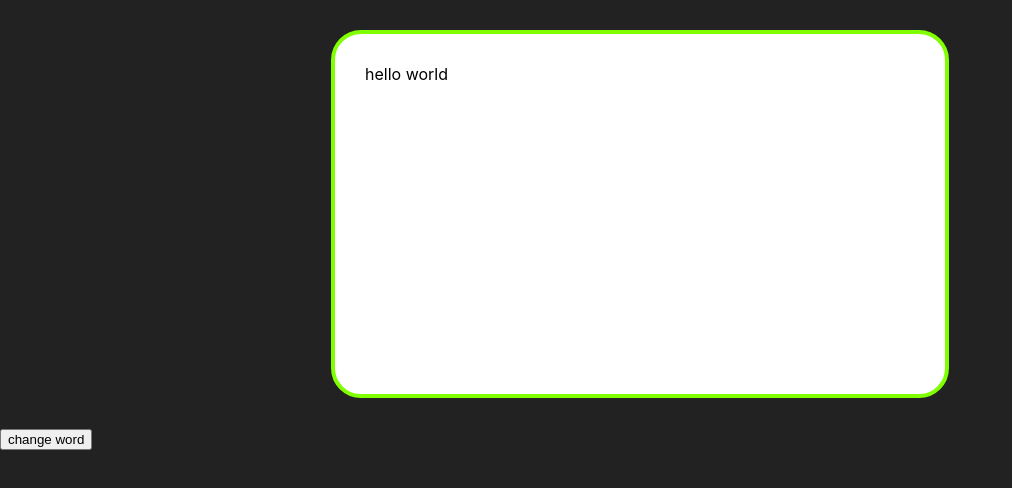
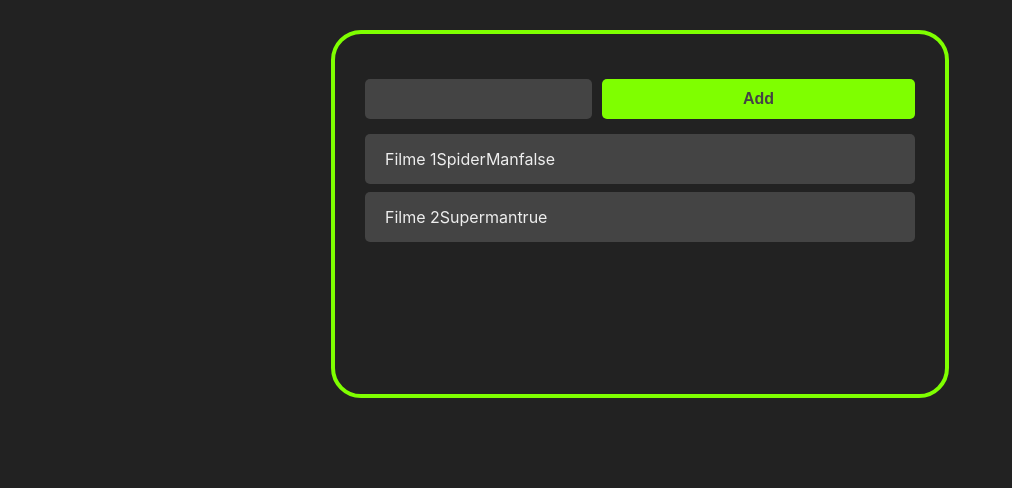
Before and after one commit to CarlosJunioor/curso-react, a React (Create React App) app: page / in a window 1280 px wide. Shown: the top 488 px of the page, without its empty margins (0-1012 px from the left). Built offline with nearby package versions, Linux system fonts and the light colour scheme.

Commit message:
react updt

```diff
--- a/src/App.css
+++ b/src/App.css
@@ -4,7 +4,6 @@
     margin: 30px auto;
     overflow:  auto;
     min-height: 300px;
-    background-color: white;
     border: 4px solid chartreuse;
     border-radius: 30px;
     padding: 30px;
--- a/src/App.js
+++ /dev/null
@@ -1,16 +0,0 @@
-import React, { useState } from 'react';
-import './App.css'
-
-const App = () => {
-  // let message = "Hello World!";
-  const [message, setMessage] = useState("hello world");
-
-  return (
-    <>
-    <div className="container">{message}</div>
-    <button onClick={() => setMessage("changed the word now !")}>change word</button>
-    </>
-  );
-}
-
-export default App;
--- /dev/null
+++ b/src/App.jsx
@@ -0,0 +1,34 @@
+import React, { useState } from 'react';
+import './App.css'
+import AddTask from './components/AddTask';
+import Tasks from './components/Tasks';
+
+const App = () => {
+  // let message = "Hello World!";
+  const [tasks, setTasks] = useState([
+    {
+      id: 'Filme 1',
+      title: 'SpiderMan',
+      completed: false,
+    },
+    {
+      id: 'Filme 2',
+      title: 'Superman',
+      completed: true,
+    }
+
+
+  ]); // this is where the magic happens
+
+  return (
+    <>
+    <div className="container">
+      <AddTask />
+      <Tasks tasks={tasks}/>
+
+      </div>
+    </>
+  );
+}
+
+export default App;
--- /dev/null
+++ b/src/components/AddTask.css
@@ -0,0 +1,21 @@
+.add-task-container {
+    margin: 15px 0;
+    width: 100%;
+    display: flex;
+}
+
+.add-task-input{
+    height: 40px;
+    padding: 0 10px;
+    border-radius: 5px;
+    border: none;
+    flex: 2;
+    background-color: #444;
+    color: #eee;
+    font-size: 16px;
+}
+
+.add-task-button-container{
+    margin-left: 10px;
+    flex: 1;
+}
--- /dev/null
+++ b/src/components/AddTask.jsx
@@ -0,0 +1,18 @@
+import React from 'react';
+import './AddTask.css';
+import Button from './Button';
+
+
+const AddTask = () => {
+    return (
+        <div className='add-task-container'>
+
+            <input className="add-task-input " type="text" />
+            <div className="add-task-button-container"></div>
+            <Button>Add</Button>
+        </div>
+
+     );
+}
+
+export default AddTask;
--- /dev/null
+++ b/src/components/Button.css
@@ -0,0 +1,12 @@
+.button{
+    background-color: chartreuse;
+    height: 40px;
+    padding: 0 10px;
+    border-radius: 5px;
+    width: 100%;
+    font-size: 16px;
+    color: #444;
+    font-weight: bold;
+    cursor: pointer;
+    border: none;
+}
--- /dev/null
+++ b/src/components/Button.jsx
@@ -0,0 +1,14 @@
+import React from 'react';
+
+import './Button.css';
+
+const Button = ({children, onClick}) => {
+    return (
+        <button onClick={onClick} className='button'>
+            {children}
+
+        </button>
+     );
+}
+
+export default Button;
--- /dev/null
+++ b/src/components/Task.css
@@ -0,0 +1,10 @@
+.task-container{
+    background-color:#444;
+    margin: 8px 0;
+    padding: 15px 20px;
+    display: flex;
+    border-radius: 5px;
+    justify-content: space-between;
+    color: #eee;
+    align-items: center;
+}
--- /dev/null
+++ b/src/components/Task.jsx
@@ -0,0 +1,11 @@
+import React from 'react';
+import "./Task.css";
+
+const Task = ({task}) => {
+    return <div className='task-container'>
+        {task.id+task.title+task.completed}
+
+    </div>;
+}
+
+export default Task;
--- /dev/null
+++ b/src/components/Tasks.js
@@ -0,0 +1,14 @@
+import React from 'react';
+import Task from './Task';
+
+const Tasks = ({tasks}) => {
+    return (
+    <>
+        {tasks.map(task =>
+        <Task task={task}/>
+        )}
+    </>
+    );
+};
+
+export default Tasks;
```
Also changed, not shown: src/index.jsx (renamed from src/index.js).
